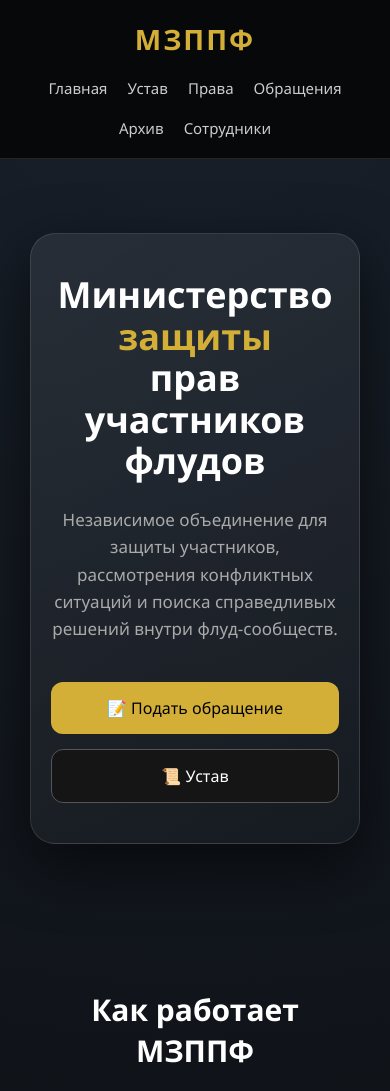
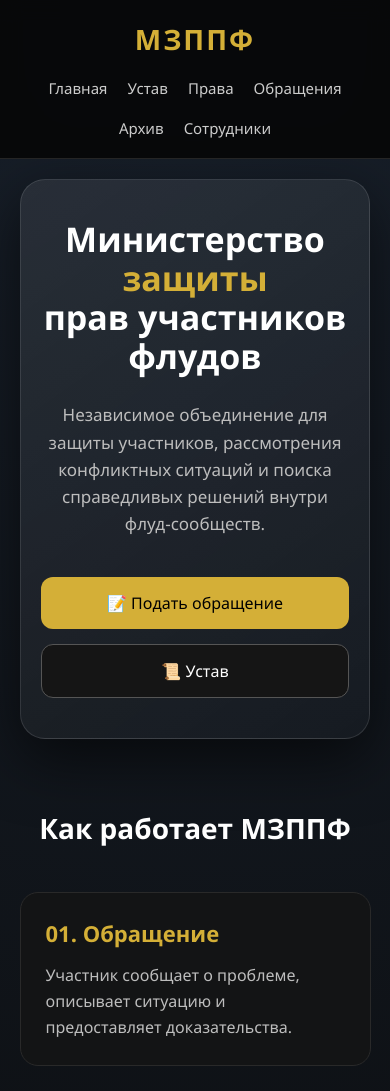
Before and after one commit to Senpauwka/MZPPF, a plain HTML site: page index.html in a window 390 px wide. Shown: the top 1091 px of the page. Drawn offline with Linux system fonts and the light colour scheme.

Commit message:
Update style.css

```diff
--- a/style.css
+++ b/style.css
@@ -4,25 +4,54 @@
 
 
 * {
-    margin: 0;
-    padding: 0;
-    box-sizing: border-box;
+
+    margin:0;
+
+    padding:0;
+
+    box-sizing:border-box;
+
 }
+
+
+/* Защита от выхода элементов за экран */
+
+html {
+
+    overflow-x:hidden;
+
+}
+
+
+p,
+h1,
+h2,
+h3,
+a {
+
+    overflow-wrap:break-word;
+
+}
+
 
 
 body {
 
     background:
+
     radial-gradient(circle at top, #18202b 0%, #080808 45%);
 
-    color: white;
+    color:white;
 
     font-family:
+
     "Segoe UI",
     Arial,
     sans-serif;
 
     min-height:100vh;
+
+    overflow-x:hidden;
 
 }
 
@@ -46,6 +75,7 @@
     padding:20px 8%;
 
     background:
+
     rgba(5,5,5,0.85);
 
     border-bottom:1px solid #252525;
@@ -131,6 +161,8 @@
 
 .hero-card {
 
+    width:100%;
+
     max-width:900px;
 
     text-align:center;
@@ -160,6 +192,8 @@
     0 20px 60px rgba(0,0,0,.6);
 
 
+    overflow:hidden;
+
 }
 
 
@@ -186,7 +220,7 @@
 
 .hero p {
 
-    color:#aaa;
+    color:#bdbdbd;
 
     font-size:20px;
 
@@ -334,6 +368,8 @@
     transition:.3s;
 
 
+    overflow:hidden;
+
 }
 
 
@@ -370,9 +406,11 @@
 
 .card p {
 
-    color:#aaa;
+    color:#bdbdbd;
 
     line-height:1.6;
+
+    font-size:16px;
 
 }
 
@@ -383,6 +421,8 @@
     text-decoration:none;
 
     color:white;
+
+    display:block;
 
 }
 
@@ -425,9 +465,11 @@
     1px solid #222;
 
 
-    color:#777;
+    color:#999;
 
-    line-height:1.6;
+    line-height:1.8;
+
+    font-size:15px;
 
 }
 
@@ -461,9 +503,19 @@
 
 
 
+.hero {
+
+    min-height:auto;
+
+    padding:20px;
+
+}
+
+
+
 .hero h1 {
 
-    font-size:36px;
+    font-size:34px;
 
 }
 
@@ -501,9 +553,25 @@
 
 
 
+section {
+
+    padding:50px 5%;
+
+}
+
+
+
 section h2 {
 
-    font-size:30px;
+    font-size:28px;
+
+}
+
+
+
+.card {
+
+    padding:25px;
 
 }
 
```
